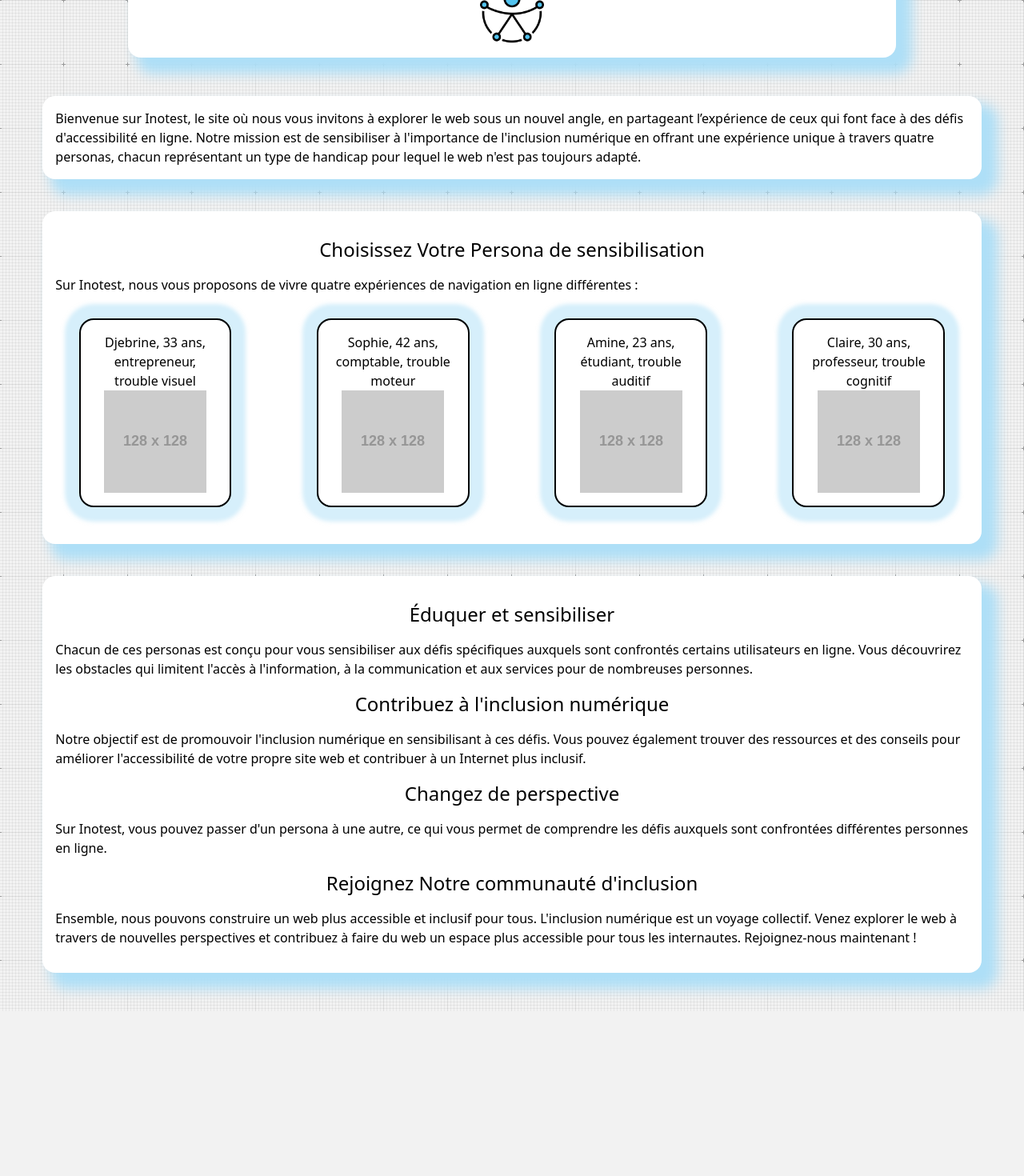
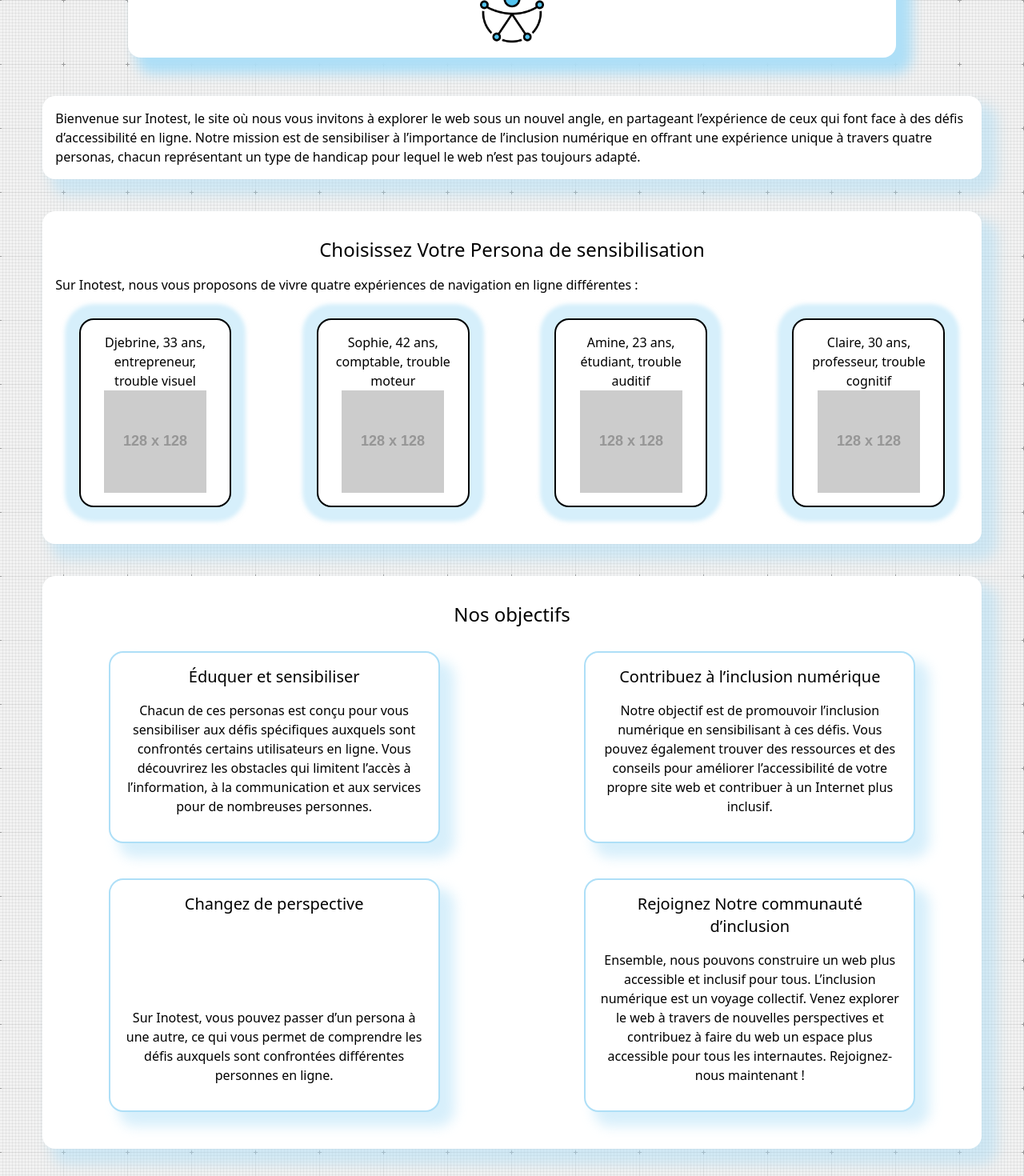
Before and after one commit to Sylvain-Lepoutre/react-bada11y, a React (Vite) app: page / in a window 1280 px wide. Shown: the part 160-1630 px from the top of the page at 80% size. Before the commit the page ends 1424 px from the top, so only its background shows below. Built offline with nearby package versions, Linux system fonts and the light colour scheme.

Commit message:
feat(root.tsx): ObjectiveCard & ObjectiveSection

```diff
--- /dev/null
+++ b/src/components/pages/root/ObjectiveCard.tsx
@@ -0,0 +1,12 @@
+import { pStyles } from "../../../routes/root";
+
+type Props = { cardTitle: string; cardContent: string };
+
+export const ObjectiveCard = ({ cardTitle, cardContent }: Props) => {
+  return (
+    <article className="mx-auto flex w-9/12 max-w-lg list-none flex-col justify-between rounded-2xl p-4 shadow-Custom outline outline-2 outline-BluePastel">
+      <h3 className="text-center text-xl">{cardTitle}</h3>
+      <p className={pStyles}>{cardContent}</p>
+    </article>
+  );
+};
--- /dev/null
+++ b/src/components/pages/root/ObjectiveSection.tsx
@@ -0,0 +1,46 @@
+import { ObjectiveCard } from "./ObjectiveCard";
+
+import { h2Styles } from "../../../routes/root";
+import { sectionStyles } from "../../../routes/root";
+
+export const ObjectiveSection = () => {
+  return (
+    <section className={sectionStyles}>
+      <h2 className={h2Styles}>Nos objectifs</h2>
+
+      <div className="my-8 grid gap-12 text-center lg:grid-cols-2">
+        <ObjectiveCard
+          cardTitle="Éduquer et sensibiliser"
+          cardContent="Chacun de ces personas est conçu pour vous sensibiliser aux défis
+        spécifiques auxquels sont confrontés certains utilisateurs en ligne.
+        Vous découvrirez les obstacles qui limitent l’accès à l’information, à
+        la communication et aux services pour de nombreuses personnes."
+        />
+
+        <ObjectiveCard
+          cardTitle="Contribuez à l’inclusion numérique"
+          cardContent="Notre objectif est de promouvoir l’inclusion numérique en
+        sensibilisant à ces défis. Vous pouvez également trouver des
+        ressources et des conseils pour améliorer l’accessibilité de votre
+        propre site web et contribuer à un Internet plus inclusif."
+        />
+
+        <ObjectiveCard
+          cardTitle="Changez de perspective"
+          cardContent="Sur Inotest, vous pouvez passer d’un persona à une autre, ce qui vous
+        permet de comprendre les défis auxquels sont confrontées différentes
+        personnes en ligne."
+        />
+
+        <ObjectiveCard
+          cardTitle="Rejoignez Notre communauté d’inclusion"
+          cardContent="Ensemble, nous pouvons construire un web plus accessible et inclusif
+        pour tous. L’inclusion numérique est un voyage collectif. Venez
+        explorer le web à travers de nouvelles perspectives et contribuez à
+        faire du web un espace plus accessible pour tous les internautes.
+        Rejoignez-nous maintenant !"
+        />
+      </div>
+    </section>
+  );
+};
--- a/src/routes/root.tsx
+++ b/src/routes/root.tsx
@@ -1,59 +1,30 @@
 import { Header } from "../components/Header";
+import { ObjectiveSection } from "../components/pages/root/ObjectiveSection";
 import { PersonaSection } from "../components/pages/root/PersonaSection";
 
-/* eslint-disable react/no-unescaped-entities */
 export const h1Styles = "text-center text-4x";
 export const h2Styles = "my-4 text-center text-2xl";
+export const h3Styles = "text-center text-xl";
 export const pStyles = "my-4";
-export const sectionStyles =
-  "my-10 rounded-2xl bg-white p-4 shadow-Custom shadow-BluePastel";
+export const sectionStyles = "my-10 rounded-2xl bg-white p-4 shadow-Custom";
 
 export const Root = () => {
   return (
     <>
       <Header />
       <main className="mx-auto my-12 w-11/12 ">
-        <header className="my-10 rounded-2xl bg-white p-4 shadow-Custom shadow-BluePastel">
+        <header className="my-10 rounded-2xl bg-white p-4 shadow-Custom">
           Bienvenue sur Inotest, le site où nous vous invitons à explorer le web
           sous un nouvel angle, en partageant l’expérience de ceux qui font face
-          à des défis d'accessibilité en ligne. Notre mission est de
-          sensibiliser à l'importance de l'inclusion numérique en offrant une
+          à des défis d’accessibilité en ligne. Notre mission est de
+          sensibiliser à l’importance de l’inclusion numérique en offrant une
           expérience unique à travers quatre personas, chacun représentant un
-          type de handicap pour lequel le web n'est pas toujours adapté.
+          type de handicap pour lequel le web n’est pas toujours adapté.
         </header>
 
         <PersonaSection />
 
-        <section className="my-10 rounded-2xl bg-white p-4 shadow-Custom shadow-BluePastel">
-          <h2 className={h2Styles}>Éduquer et sensibiliser</h2>
-          <p className={pStyles}>
-            Chacun de ces personas est conçu pour vous sensibiliser aux défis
-            spécifiques auxquels sont confrontés certains utilisateurs en ligne.
-            Vous découvrirez les obstacles qui limitent l'accès à l'information,
-            à la communication et aux services pour de nombreuses personnes.
-          </p>
-          <h2 className={h2Styles}>Contribuez à l'inclusion numérique</h2>
-          <p className={pStyles}>
-            Notre objectif est de promouvoir l'inclusion numérique en
-            sensibilisant à ces défis. Vous pouvez également trouver des
-            ressources et des conseils pour améliorer l'accessibilité de votre
-            propre site web et contribuer à un Internet plus inclusif.
-          </p>
-          <h2 className={h2Styles}>Changez de perspective</h2>
-          <p className={pStyles}>
-            Sur Inotest, vous pouvez passer d'un persona à une autre, ce qui
-            vous permet de comprendre les défis auxquels sont confrontées
-            différentes personnes en ligne.
-          </p>
-          <h2 className={h2Styles}>Rejoignez Notre communauté d'inclusion</h2>
-          <p className={pStyles}>
-            Ensemble, nous pouvons construire un web plus accessible et inclusif
-            pour tous. L'inclusion numérique est un voyage collectif. Venez
-            explorer le web à travers de nouvelles perspectives et contribuez à
-            faire du web un espace plus accessible pour tous les internautes.
-            Rejoignez-nous maintenant !
-          </p>
-        </section>
+        <ObjectiveSection />
       </main>
     </>
   );
```
